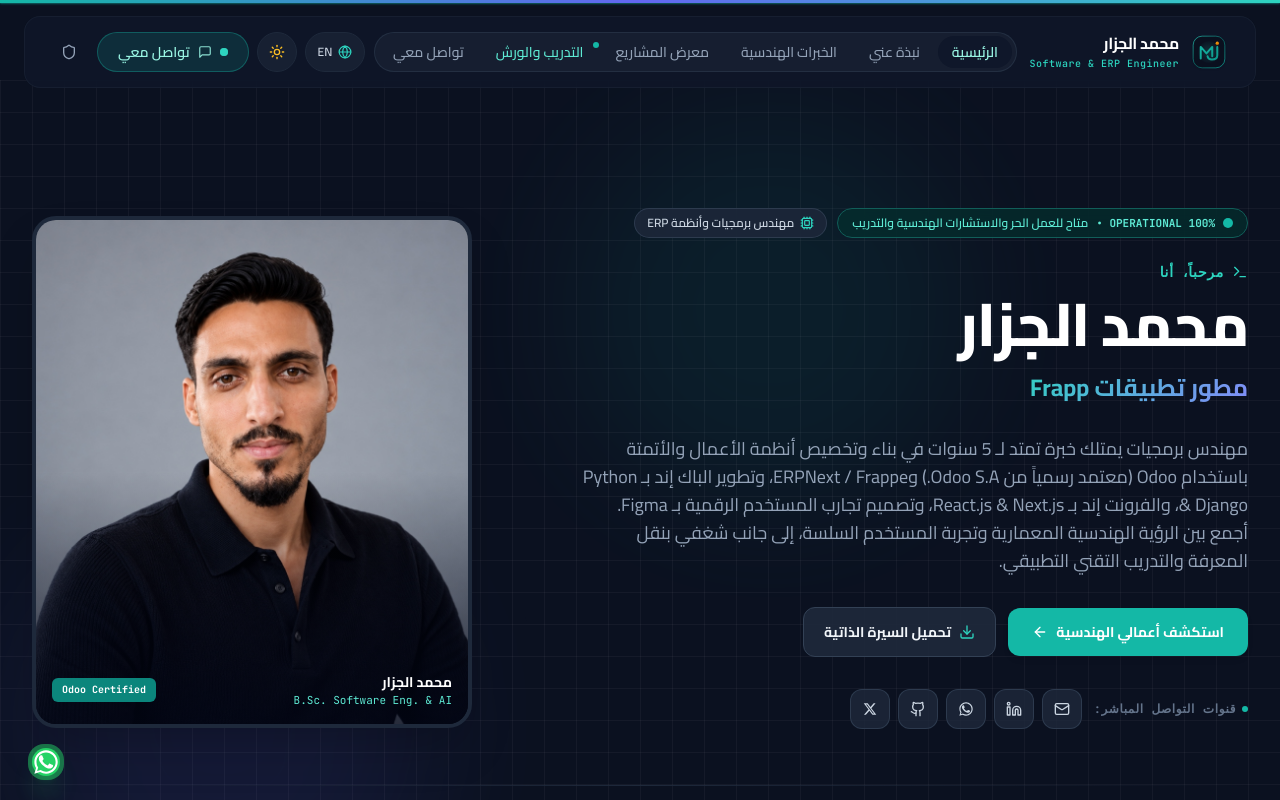
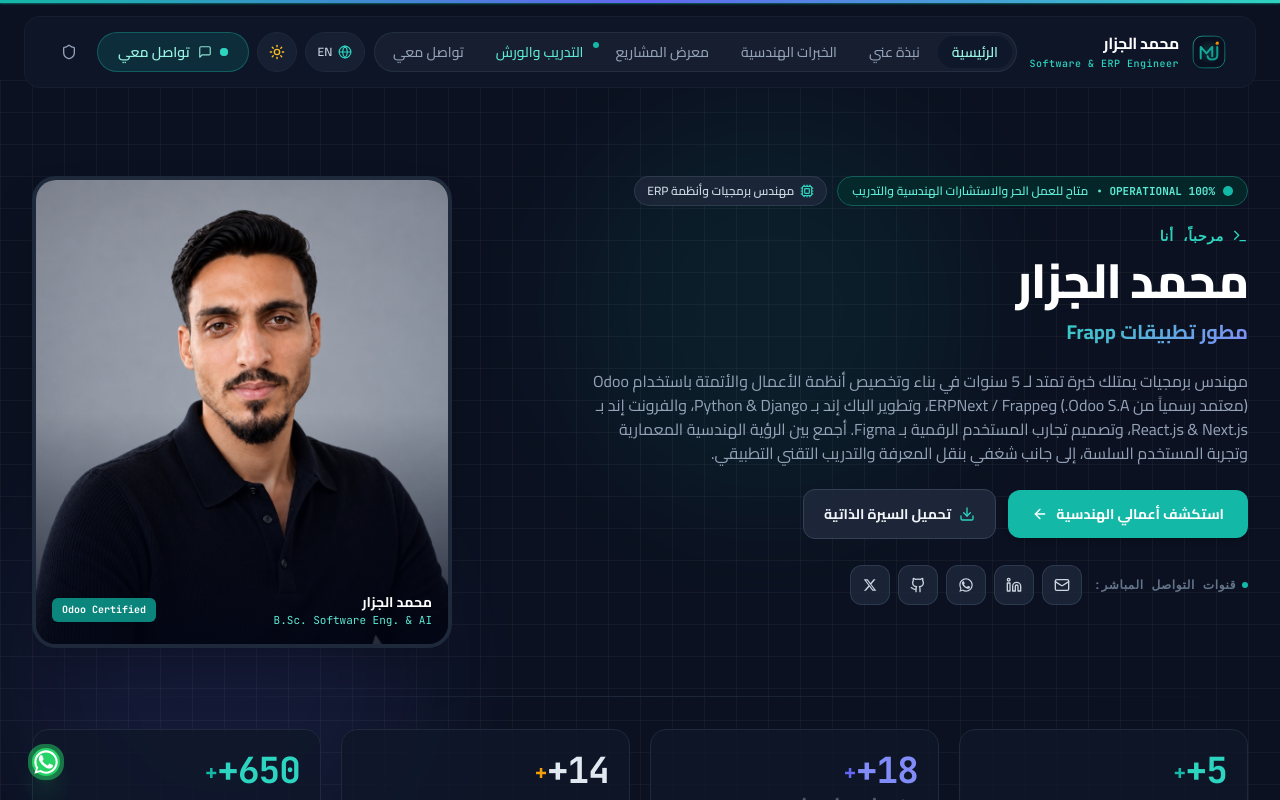
Before and after one commit to Mohammed-Aljazzar/portfolio, a Next.js app: page / in a window 1280 px wide. Shown: the top 800 px of the page. Built offline with nearby package versions, Linux system fonts and the light colour scheme.

Commit message:
feat(hero): optimize vertical spacing and lift hero content into first viewport

```diff
--- a/src/app/page.tsx
+++ b/src/app/page.tsx
@@ -144,7 +144,7 @@ export default function HomePage() {
           1. HERO SECTION — Bento & Interactive Hub
              (With Typewriter & Floating Ambient Orbs)
          ══════════════════════════════════════════════ */}
-      <section className="relative pt-24 sm:pt-32 pb-8 overflow-hidden bg-grid-pattern">
+      <section className="relative pt-20 sm:pt-24 lg:pt-24 pb-6 overflow-hidden bg-grid-pattern">
         {/* Floating Ambient Glow Spheres with Slow Motion */}
         <motion.div
           animate={{
@@ -168,14 +168,14 @@ export default function HomePage() {
         />
 
         <div className="max-w-7xl mx-auto px-4 sm:px-6 lg:px-8 relative z-10">
-          <div className="grid grid-cols-1 lg:grid-cols-12 gap-10 lg:gap-12 items-start">
+          <div className="grid grid-cols-1 lg:grid-cols-12 gap-8 lg:gap-12 items-start">
 
             {/* Left Content — Staggered Text Entrance */}
             <motion.div
               variants={heroContainer}
               initial="hidden"
               animate="visible"
-              className="lg:col-span-7 space-y-6"
+              className="lg:col-span-7 space-y-4.5 sm:space-y-5"
             >
               {/* Interactive Telemetry Status Badges */}
               <motion.div variants={heroItem} className="flex flex-wrap items-center gap-2.5">
@@ -201,38 +201,38 @@ export default function HomePage() {
               </motion.div>
 
               {/* Headline with Typewriter Subtitle */}
-              <motion.div variants={heroItem} className="space-y-3">
+              <motion.div variants={heroItem} className="space-y-2 sm:space-y-2.5">
                 <p className="text-xs sm:text-sm font-mono uppercase tracking-wider text-teal-600 dark:text-teal-400 font-bold flex items-center gap-2">
                   <Terminal className="w-4 h-4" />
                   {t.hero.greeting}
                 </p>
-                <h1 className="text-3xl sm:text-5xl lg:text-6xl font-extrabold tracking-tight text-slate-900 dark:text-white leading-[1.18]">
+                <h1 className="text-3xl sm:text-4xl lg:text-5xl font-extrabold tracking-tight text-slate-900 dark:text-white leading-[1.15]">
                   {language === "ar" ? config.nameAr : config.nameEn}
                 </h1>
 
                 {/* Dynamic Typewriter Text with Minimum Height to Avoid Layout Shifts */}
-                <div className="text-base sm:text-xl lg:text-2xl font-bold min-h-[3.2rem] sm:min-h-[2.8rem] flex items-center">
+                <div className="text-base sm:text-lg lg:text-xl font-bold min-h-[2.4rem] sm:min-h-[2.2rem] flex items-center">
                   <TypewriterText
                     phrases={typewriterPhrases}
                     speed={65}
                     pause={2000}
                     className="text-gradient font-bold"
-                    cursorClassName="text-teal-500 font-mono text-xl sm:text-2xl"
+                    cursorClassName="text-teal-500 font-mono text-lg sm:text-xl"
                   />
                 </div>
               </motion.div>
 
               {/* Bio */}
-              <motion.p variants={heroItem} className="text-sm sm:text-base lg:text-lg text-slate-600 dark:text-slate-400 leading-relaxed max-w-2xl">
+              <motion.p variants={heroItem} className="text-sm sm:text-base text-slate-600 dark:text-slate-400 leading-relaxed max-w-2xl">
                 {language === "ar" ? config.bioAr : config.bioEn}
               </motion.p>
 
               {/* Action Hub — Primary & Secondary Buttons */}
-              <motion.div variants={heroItem} className="flex flex-wrap items-center gap-3 pt-2">
+              <motion.div variants={heroItem} className="flex flex-wrap items-center gap-3 pt-1">
                 {/* 1. Primary Button: Projects */}
                 <Link
                   href="/projects"
-                  className="inline-flex items-center gap-2 px-6 py-3.5 rounded-xl bg-teal-600 hover:bg-teal-700 dark:bg-teal-500 dark:hover:bg-teal-600 text-white font-bold text-sm shadow-md hover:shadow-teal-500/25 transition-all duration-300 group hover:-translate-y-0.5"
+                  className="inline-flex items-center gap-2 px-5 sm:px-6 py-3 sm:py-3.5 rounded-xl bg-teal-600 hover:bg-teal-700 dark:bg-teal-500 dark:hover:bg-teal-600 text-white font-bold text-sm shadow-md hover:shadow-teal-500/25 transition-all duration-300 group hover:-translate-y-0.5"
                 >
                   <span>{t.hero.ctaProjects}</span>
                   <Arrow className="w-4 h-4 group-hover:translate-x-1 rtl:group-hover:-translate-x-1 transition-transform" />
@@ -243,7 +243,7 @@ export default function HomePage() {
                   href={language === "ar" ? config.cvUrlAr || "/assets/cv/Mohammed_Aljazzar_CV_AR.pdf" : config.cvUrlEn || "/assets/cv/Mohammed_Aljazzar_CV_EN.pdf"}
                   target="_blank"
                   rel="noopener noreferrer"
-                  className="inline-flex items-center gap-2 px-5 py-3.5 rounded-xl bg-slate-100/90 hover:bg-slate-200/90 dark:bg-slate-800/90 dark:hover:bg-slate-700/90 border border-slate-300/80 dark:border-slate-700 text-slate-800 dark:text-slate-100 font-bold text-sm transition-all duration-300 hover:-translate-y-0.5 shadow-xs group"
+                  className="inline-flex items-center gap-2 px-4.5 sm:px-5 py-3 sm:py-3.5 rounded-xl bg-slate-100/90 hover:bg-slate-200/90 dark:bg-slate-800/90 dark:hover:bg-slate-700/90 border border-slate-300/80 dark:border-slate-700 text-slate-800 dark:text-slate-100 font-bold text-sm transition-all duration-300 hover:-translate-y-0.5 shadow-xs group"
                 >
                   <Download className="w-4 h-4 text-teal-600 dark:text-teal-400 group-hover:-translate-y-0.5 transition-transform" />
                   <span>{language === "ar" ? "تحميل السيرة الذاتية" : "Download Resume (CV)"}</span>
@@ -251,7 +251,7 @@ export default function HomePage() {
               </motion.div>
 
               {/* Direct Quick Contact & Social Channels (Email, LinkedIn, WhatsApp, GitHub, X) */}
-              <motion.div variants={heroItem} className="pt-2 flex flex-wrap items-center gap-3">
+              <motion.div variants={heroItem} className="pt-1 sm:pt-1.5 flex flex-wrap items-center gap-3">
                 <span className="text-xs font-mono uppercase tracking-wider text-slate-400 dark:text-slate-500 font-semibold flex items-center gap-1.5">
                   <span className="w-1.5 h-1.5 rounded-full bg-teal-500" />
                   {language === "ar" ? "قنوات التواصل المباشر:" : "Direct Channels:"}
@@ -261,7 +261,7 @@ export default function HomePage() {
                   {/* 1. Email */}
                   <a
                     href="mailto:m.i.aljazzar19@gmail.com"
-                    className="relative flex items-center justify-center w-10 h-10 rounded-xl bg-slate-100/80 dark:bg-slate-800/80 border border-slate-200/80 dark:border-slate-700/80 text-slate-600 dark:text-slate-300 hover:text-teal-600 dark:hover:text-teal-400 hover:border-teal-500/50 hover:bg-teal-50/50 dark:hover:bg-teal-950/40 shadow-xs hover:-translate-y-1 hover:shadow-md transition-all duration-200 group"
+                    className="relative flex items-center justify-center w-9.5 h-9.5 sm:w-10 sm:h-10 rounded-xl bg-slate-100/80 dark:bg-slate-800/80 border border-slate-200/80 dark:border-slate-700/80 text-slate-600 dark:text-slate-300 hover:text-teal-600 dark:hover:text-teal-400 hover:border-teal-500/50 hover:bg-teal-50/50 dark:hover:bg-teal-950/40 shadow-xs hover:-translate-y-1 hover:shadow-md transition-all duration-200 group"
                     title="m.i.aljazzar19@gmail.com"
                     aria-label="Email"
                   >
@@ -276,7 +276,7 @@ export default function HomePage() {
                     href="https://www.linkedin.com/in/mohammed-aljazzar/"
                     target="_blank"
                     rel="noopener noreferrer"
-                    className="relative flex items-center justify-center w-10 h-10 rounded-xl bg-slate-100/80 dark:bg-slate-800/80 border border-slate-200/80 dark:border-slate-700/80 text-slate-600 dark:text-slate-300 hover:text-[#0A66C2] hover:border-[#0A66C2]/50 hover:bg-[#0A66C2]/10 shadow-xs hover:-translate-y-1 hover:shadow-md transition-all duration-200 group"
+                    className="relative flex items-center justify-center w-9.5 h-9.5 sm:w-10 sm:h-10 rounded-xl bg-slate-100/80 dark:bg-slate-800/80 border border-slate-200/80 dark:border-slate-700/80 text-slate-600 dark:text-slate-300 hover:text-[#0A66C2] hover:border-[#0A66C2]/50 hover:bg-[#0A66C2]/10 shadow-xs hover:-translate-y-1 hover:shadow-md transition-all duration-200 group"
                     title="LinkedIn"
                     aria-label="LinkedIn"
                   >
@@ -291,7 +291,7 @@ export default function HomePage() {
                     href="https://wa.me/972598048284"
                     target="_blank"
                     rel="noopener noreferrer"
-                    className="relative flex items-center justify-center w-10 h-10 rounded-xl bg-slate-100/80 dark:bg-slate-800/80 border border-slate-200/80 dark:border-slate-700/80 text-slate-600 dark:text-slate-300 hover:text-[#25D366] hover:border-[#25D366]/50 hover:bg-[#25D366]/10 shadow-xs hover:-translate-y-1 hover:shadow-md transition-all duration-200 group"
+                    className="relative flex items-center justify-center w-9.5 h-9.5 sm:w-10 sm:h-10 rounded-xl bg-slate-100/80 dark:bg-slate-800/80 border border-slate-200/80 dark:border-slate-700/80 text-slate-600 dark:text-slate-300 hover:text-[#25D366] hover:border-[#25D366]/50 hover:bg-[#25D366]/10 shadow-xs hover:-translate-y-1 hover:shadow-md transition-all duration-200 group"
                     title="+972 59 804 8284"
                     aria-label="WhatsApp"
                   >
@@ -308,7 +308,7 @@ export default function HomePage() {
                     href="https://github.com/Mohammed-Aljazzar"
                     target="_blank"
                     rel="noopener noreferrer"
-                    className="relative flex items-center justify-center w-10 h-10 rounded-xl bg-slate-100/80 dark:bg-slate-800/80 border border-slate-200/80 dark:border-slate-700/80 text-slate-600 dark:text-slate-300 hover:text-slate-900 dark:hover:text-white hover:border-slate-400 dark:hover:border-slate-500 hover:bg-slate-200/60 dark:hover:bg-slate-800 shadow-xs hover:-translate-y-1 hover:shadow-md transition-all duration-200 group"
+                    className="relative flex items-center justify-center w-9.5 h-9.5 sm:w-10 sm:h-10 rounded-xl bg-slate-100/80 dark:bg-slate-800/80 border border-slate-200/80 dark:border-slate-700/80 text-slate-600 dark:text-slate-300 hover:text-slate-900 dark:hover:text-white hover:border-slate-400 dark:hover:border-slate-500 hover:bg-slate-200/60 dark:hover:bg-slate-800 shadow-xs hover:-translate-y-1 hover:shadow-md transition-all duration-200 group"
                     title="GitHub"
                     aria-label="GitHub"
                   >
@@ -323,7 +323,7 @@ export default function HomePage() {
                     href="https://x.com/moh_aljazzar"
                     target="_blank"
                     rel="noopener noreferrer"
-                    className="relative flex items-center justify-center w-10 h-10 rounded-xl bg-slate-100/80 dark:bg-slate-800/80 border border-slate-200/80 dark:border-slate-700/80 text-slate-600 dark:text-slate-300 hover:text-slate-900 dark:hover:text-white hover:border-slate-400 dark:hover:border-slate-500 hover:bg-slate-200/60 dark:hover:bg-slate-800 shadow-xs hover:-translate-y-1 hover:shadow-md transition-all duration-200 group"
+                    className="relative flex items-center justify-center w-9.5 h-9.5 sm:w-10 sm:h-10 rounded-xl bg-slate-100/80 dark:bg-slate-800/80 border border-slate-200/80 dark:border-slate-700/80 text-slate-600 dark:text-slate-300 hover:text-slate-900 dark:hover:text-white hover:border-slate-400 dark:hover:border-slate-500 hover:bg-slate-200/60 dark:hover:bg-slate-800 shadow-xs hover:-translate-y-1 hover:shadow-md transition-all duration-200 group"
                     title="X (@moh_aljazzar)"
                     aria-label="X"
                   >
@@ -339,12 +339,12 @@ export default function HomePage() {
             </motion.div>
 
             {/* Right Side — High-End Portrait Aligned to Top of Content */}
-            <div className="lg:col-span-5 relative flex flex-col items-center lg:items-end justify-start pt-1 lg:pt-2">
+            <div className="lg:col-span-5 relative flex flex-col items-center lg:items-end justify-start">
               <motion.div
                 initial={{ opacity: 0, scale: 0.94 }}
                 animate={{ opacity: 1, scale: 1 }}
                 transition={{ duration: 0.6, delay: 0.2, ease: [0.25, 0.4, 0.25, 1] as const }}
-                className="relative w-full max-w-[340px] sm:max-w-[380px] lg:max-w-[420px] xl:max-w-[440px] h-[24rem] sm:h-[27rem] lg:h-[30rem] xl:h-[32rem] rounded-3xl overflow-hidden shadow-2xl border-4 border-white dark:border-slate-800 bg-slate-100 dark:bg-slate-900 group"
+                className="relative w-full max-w-[320px] sm:max-w-[360px] lg:max-w-[390px] xl:max-w-[420px] h-[22rem] sm:h-[25rem] lg:h-[27.5rem] xl:h-[29.5rem] rounded-3xl overflow-hidden shadow-2xl border-4 border-white dark:border-slate-800 bg-slate-100 dark:bg-slate-900 group"
               >
                 <Image
                   src={config.avatarUrl}
@@ -352,7 +352,7 @@ export default function HomePage() {
                   fill
                   priority
                   className="object-cover object-top transition-transform duration-700 group-hover:scale-105"
-                  sizes="(max-width: 768px) 100vw, 480px"
+                  sizes="(max-width: 768px) 100vw, 440px"
                 />
                 <div className="absolute inset-0 bg-gradient-to-t from-slate-950/80 via-transparent to-transparent opacity-90" />
 
@@ -371,7 +371,7 @@ export default function HomePage() {
           </div>
 
           {/* Subtle Soft Divider between Hero & Stats */}
-          <div className="mt-10 sm:mt-12 lg:mt-14 mb-8 sm:mb-10 relative flex items-center justify-center">
+          <div className="mt-8 sm:mt-10 lg:mt-12 mb-6 sm:mb-8 relative flex items-center justify-center">
             <div className="w-full h-px bg-gradient-to-r from-transparent via-slate-200 dark:via-slate-800 to-transparent" />
           </div>
 
```
